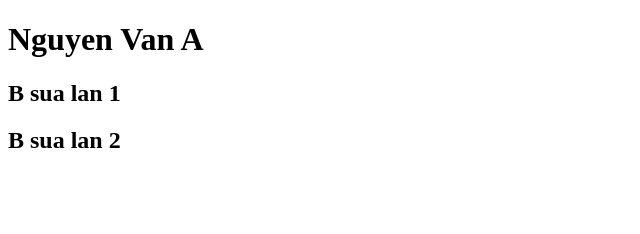
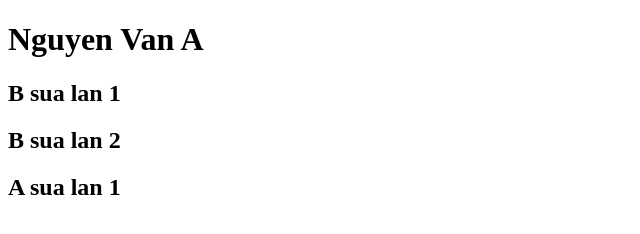
Before and after one commit to VoThiHoaiThuong/TEAMAB, a plain HTML site: page index.html in a window 1280 px wide. Shown: the whole page, without its empty margins (0-640 px from the left). Drawn offline with Linux system fonts and the light colour scheme.

Commit message:
4. A sua lan 2

```diff
--- a/index.html
+++ b/index.html
@@ -9,5 +9,6 @@
     <h1>Nguyen Van A</h1>
     <h2>B sua lan 1</h2>
     <h2>B sua lan 2</h2>
+    <h2>A sua lan 1</h2>
 </body>
 </html>
```
